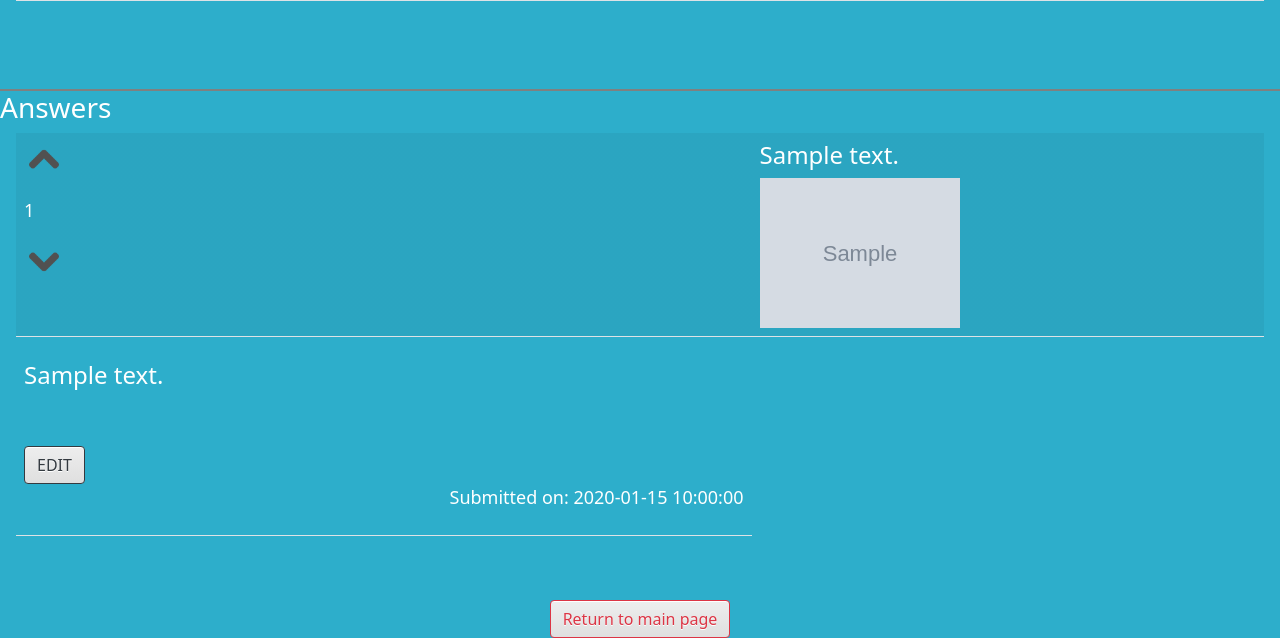
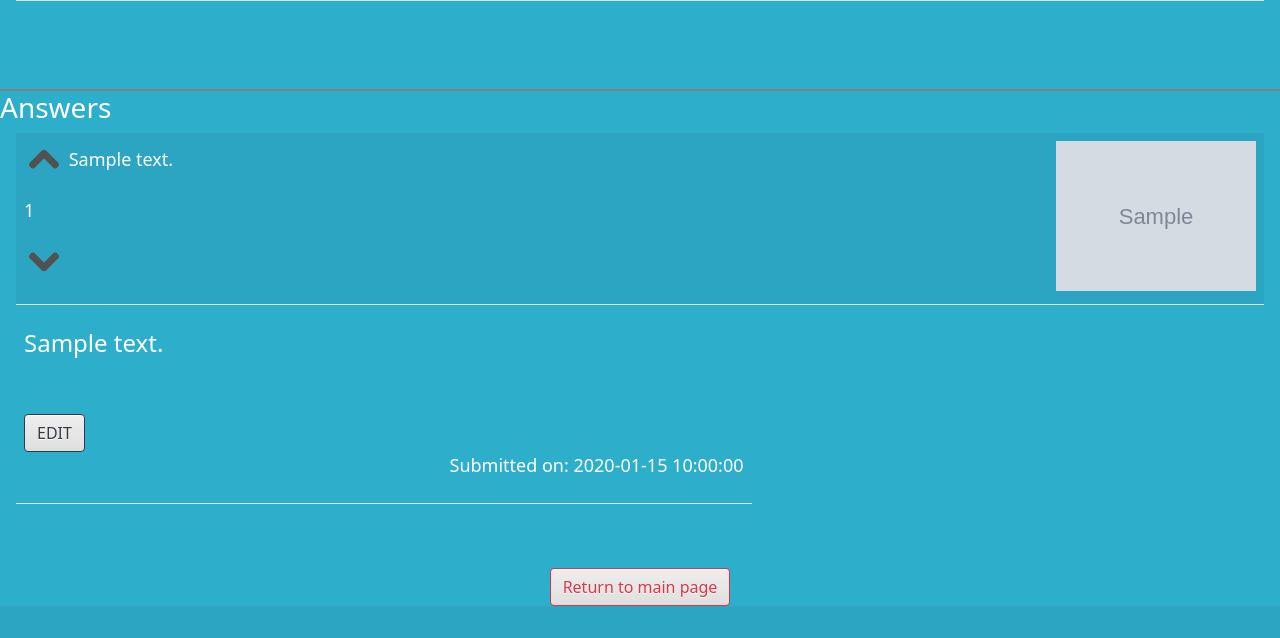
Before and after one commit to keresztenymarcell/webdoctor, a Flask app: template templates/display_question.html in a window 1280 px wide. Shown: the part 587-1225 px from the top of the page. After the commit the page ends 1193 px from the top, so only its background shows below. Run offline with Flask 2, Linux system fonts and the light colour scheme; the template is opened without the code that fills it: most values are stand-ins (such as "Sample title", 1, 10 or a date in 2020); grey boxes marked "Sample" are stand-in pictures; some libraries are stand-ins or nearby versions.

Commit message:
Create designed to answers in display_question.html

```diff
--- a/templates/display_question.html
+++ b/templates/display_question.html
@@ -90,7 +90,7 @@
                     <tr id="not_accepted">
                 {% endif %}
                         <td>
-                            <p><a href="/answer/{{ answer.id }}/vote_up"><img class="up_arrow" src="/static/icons/arrow.png" alt="up-vote" width="40" height="40" ></a></p>
+                            <p><a href="/answer/{{ answer.id }}/vote_up"><img class="up_arrow" src="/static/icons/arrow.png" alt="up-vote" width="40" height="40" ></a> {{ answer.message }}</p>
                             <p>{{ answer.vote_number }} </p>
                             <p><a href="/answer/{{ answer.id }}/vote_down"><img class="down_arrow" src="/static/icons/arrow.png" alt="down-vote" width="40" height="40"></a></p>
 
@@ -111,14 +111,9 @@
 
                         </td>
                         <td>
-                            <h4>{{ answer.message }}</h4>
-
-
                             {% if answer.image  %}
-                                <img src="/static/pictures/answer_pictures/{{ answer.image }}" width="200" alt="some picture">
+                                <img src="/static/pictures/answer_pictures/{{ answer.image }}" style="float: right" width="200" alt="some picture">
                             {% endif %}
-
-
                         </td>
                     </tr>
                     {% for comment in comments %}
```
